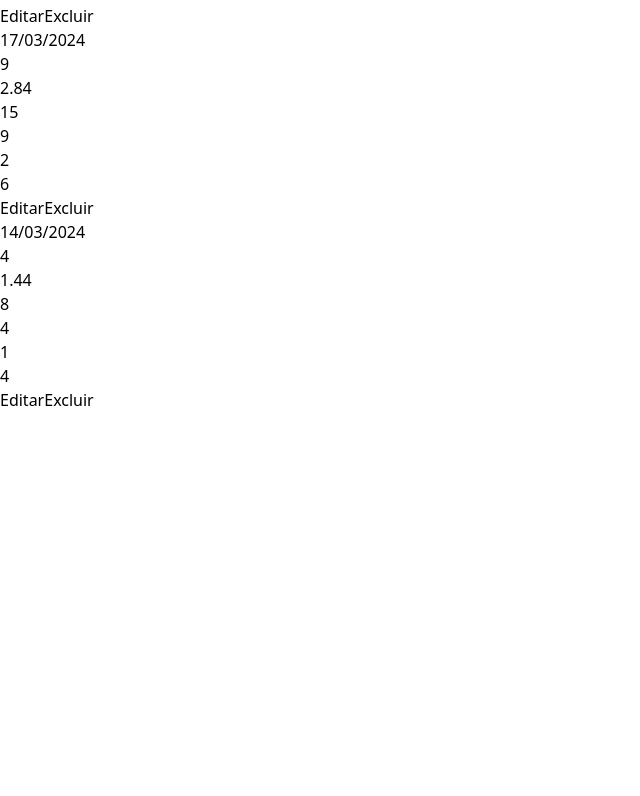
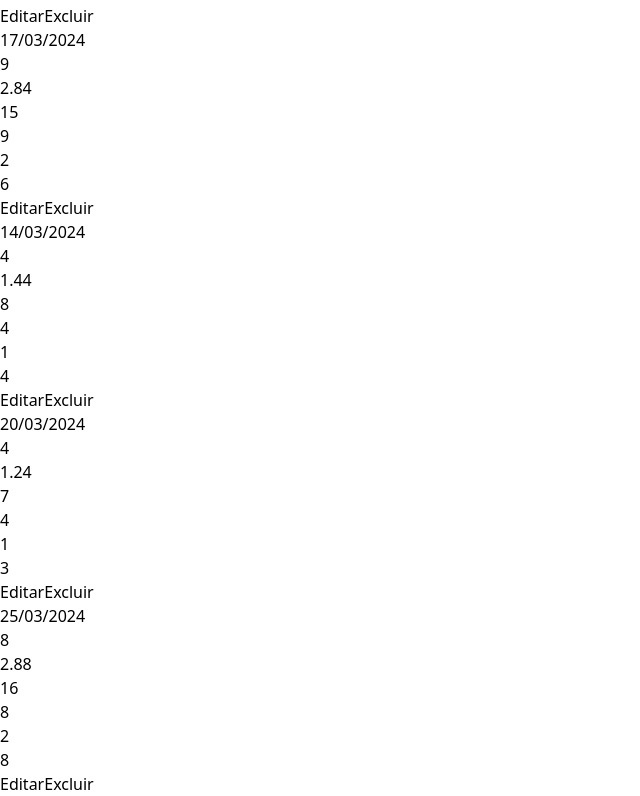
Before and after one commit to HaralanS/churrascometro-react, a React (Vite) app: page / in a window 1280 px wide. Shown: the part 404-1200 px from the top of the page, without its empty margins (0-640 px from the left). Before the commit the page ends 816 px from the top, so only its background shows below. Built offline with nearby package versions, Linux system fonts and the light colour scheme; data requests are answered from the project's data file.

Commit message:
zustand and context added

```diff
--- a/db/db.json
+++ b/db/db.json
@@ -38,6 +38,32 @@
       "mulheres": 2,
       "homens": 2,
       "data": "2024-03-14T03:00:00.000Z"
+    },
+    {
+      "id": "KwBhtThFgnR8U5q82-F_p",
+      "carne": 1.24,
+      "paoDeAlho": 7,
+      "refri": 1,
+      "cerveja": 3,
+      "carvao": 4,
+      "pessoas": 4,
+      "criancas": 1,
+      "mulheres": 2,
+      "homens": 1,
+      "data": "2024-03-20T03:00:00.000Z"
+    },
+    {
+      "id": "Hex-ij6pkQWLkDSixUwU2",
+      "data": "2024-03-25T03:00:00.000Z",
+      "homens": 4,
+      "mulheres": 4,
+      "criancas": 0,
+      "carne": 2.88,
+      "paoDeAlho": 16,
+      "refri": 2,
+      "cerveja": 8,
+      "carvao": 8,
+      "pessoas": 8
     }
   ]
 }
--- a/src/pages/EditarChurras.tsx
+++ b/src/pages/EditarChurras.tsx
@@ -8,6 +8,7 @@ import axios from "axios";
 import Input from "../components/FormChurras/components/Input";
 import PageTitle from "../components/PageTitle/PageTitle";
 import { edit } from "../services/axios.service";
+import { useChurrascosStore } from "../zustand/churrasco.zustand";
 
 interface Inputs {
   data: Date
@@ -25,7 +26,8 @@ const schema = yup.object({
 
 export default function EditChurras() {
   const location = useLocation();
-  const churrasco = location.state.id;
+  const churrasco = location.state.churrasco;
+  const {handleEditChurrasco} = useChurrascosStore();
 
   const {
     register,
@@ -39,8 +41,13 @@ export default function EditChurras() {
 
   const navigate = useNavigate();
 
+  // const onSubmitThis = (data: Inputs) => {
+  //   edit(churrasco, data).then(() => navigate('/'));
+
+  // }
+
   const onSubmitThis = (data: Inputs) => {
-    const editar = edit(churrasco, data).then(() => navigate('/'));
+    handleEditChurrasco(data, churrasco.id).then(() => navigate('/'))
 
   }
 
--- a/src/pages/FormChurras.tsx
+++ b/src/pages/FormChurras.tsx
@@ -8,6 +8,9 @@ import PageTitle from "../components/PageTitle/PageTitle";
 import Input from "../components/FormChurras/components/Input"
 import { postChurras } from "../services/axios.service";
 import { useNavigate } from "react-router-dom";
+import { useChurrascosStore } from "../zustand/churrasco.zustand";
+import { useEffect } from "react";
+
 
 interface Inputs {
   data: Date
@@ -36,21 +39,20 @@ export default function FormChurras() {
   })
 
   const navigate = useNavigate();
+  const {handleCreateChurrascos} = useChurrascosStore();
 
-
-
-  const onSubmitThis = (data: Inputs ) => {
-    const criancas = data.criancas || 0;
-    const soma = data.homens + data.mulheres + criancas;
-    const carne = (data.homens * 0.4) + (data.mulheres * 0.32) + (criancas * 0.2);
-    const paoDeAlho = (data.homens * 2) + (data.mulheres * 2) + (criancas);
-    const refri = Math.ceil(soma / 5);
-    const cerveja = (data.homens + data.mulheres)
-    postChurras({id: nanoid(), carne, paoDeAlho, refri, cerveja, carvao:soma, pessoas: soma, ...data}).then(() => navigate('/'))
-    reset();
-    console.log(data);
-    console.log(errors);
-  }
+  // const onSubmitThis = (data: Inputs ) => {
+  //   const criancas = data.criancas || 0;
+  //   const soma = data.homens + data.mulheres + criancas;
+  //   const carne = (data.homens * 0.4) + (data.mulheres * 0.32) + (criancas * 0.2);
+  //   const paoDeAlho = (data.homens * 2) + (data.mulheres * 2) + (criancas);
+  //   const refri = Math.ceil(soma / 5);
+  //   const cerveja = (data.homens + data.mulheres)
+  //   postChurras({id: nanoid(), carne, paoDeAlho, refri, cerveja, carvao:soma, pessoas: soma, ...data}).then(() => navigate('/'))
+  //   reset();
+  //   console.log(data);
+  //   console.log(errors);
+  // }
 
   function formatDate(date = new Date()) {
     date.setDate(date.getDate() + 1);
@@ -63,11 +65,12 @@ export default function FormChurras() {
     return [year, month, day].join('-');
   }
 
+
   return (
     <>
     <Navbar />
     <PageTitle title="Crie seu Churrasco" />
-    <form className="flex flex-col w-[300px] m-auto mt-[50px] bg-slate-500 p-4 rounded-lg gap-1" onSubmit={handleSubmit(onSubmitThis)} >
+    <form className="flex flex-col w-[300px] m-auto mt-[50px] bg-slate-500 p-4 rounded-lg gap-1" onSubmit={handleSubmit(handleCreateChurrascos)} >
 
       <Input defaultValue={formatDate(new Date())} nameLabel="Data:" name="data" type="date" register={register} error={errors.data}  />
       <Input defaultValue={0} nameLabel="Homens:" name="homens" type="number" register={register} error={errors.homens} />
--- a/src/pages/Home.tsx
+++ b/src/pages/Home.tsx
@@ -26,8 +26,8 @@ export default function Home() {
     handleGetChurrascos();
   }, [])
 
-  const edit = (id: IChurrasco) => {
-    navigate('/editchurras', {state: {id}})
+  const edit = (churrasco: IChurrasco) => {
+    navigate('/editchurras', {state: {churrasco}})
   }
 
   return (
--- a/src/services/axios.service.ts
+++ b/src/services/axios.service.ts
@@ -15,6 +15,6 @@ export const getChurras = async <T>(): Promise<AxiosResponse<T, any>> => {
 
 export const excluir = (ref: any) => axios.delete(`${BASE_URL}${ref}`);
 
-export const edit = (churrasco: any, data:any) => {
-  return axios.put(`${BASE_URL}${churrasco.id}`, ({id: churrasco.id,data:data.data, homens: Number(data.homens), mulheres: Number(data.mulheres), criancas: Number(data.criancas)}))
+export const edit = (id: any, data:any, carne: number, paoDeAlho:number, refri:number, cerveja:number, carvao:number, pessoas:number) => {
+  return axios.put(`${BASE_URL}${id}`, ({id: id,data:data.data, homens: Number(data.homens), mulheres: Number(data.mulheres), criancas: Number(data.criancas), carne, paoDeAlho, refri, cerveja, carvao, pessoas}))
 }
--- a/src/zustand/churrasco.zustand.ts
+++ b/src/zustand/churrasco.zustand.ts
@@ -1,18 +1,22 @@
 import { create } from 'zustand';
-import { IChurrasco } from '../interfaces/ChurrascoResponse.interface';
-import { getChurras } from '../services/axios.service';
-
+import { IChurrasco, Inputs } from '../interfaces/ChurrascoResponse.interface';
+import { getChurras, postChurras, edit } from '../services/axios.service';
+import { nanoid } from 'nanoid'
+import { useNavigate } from 'react-router-dom';
 
 interface ChurrascoState {
   listChurrasco: IChurrasco[];
   setListChurrasco: (value: IChurrasco[]) => void;
-  handleGetChurrascos: () => void;
+  handleGetChurrascos: () => Promise<void>;
+  handleCreateChurrascos: (data: Inputs) => Promise<void>;
+  handleEditChurrasco: (data: Inputs, churrasco: string) => Promise<void>;
+
 }
 
 const useChurrascosStore = create<ChurrascoState>()(
   (set: any, get: any) => ({
       listChurrasco: [],
-      setListChurrasco: (value: any) => {
+      setListChurrasco: (value) => {
           set({ listChurrasco: value })
       },
       handleGetChurrascos: async () => {
@@ -20,7 +24,36 @@ const useChurrascosStore = create<ChurrascoState>()(
           const resp = await getChurras<IChurrasco[]>();
           setListChurrasco(resp.data);
           // set({ list: resp.data })
+      },
+      handleCreateChurrascos: async (data) => {
+        const criancas = data.criancas || 0;
+        const soma = data.homens + data.mulheres + criancas;
+        const carne = (data.homens * 0.4) + (data.mulheres * 0.32) + (criancas * 0.2);
+        const paoDeAlho = (data.homens * 2) + (data.mulheres * 2) + (criancas);
+        const refri = Math.ceil(soma / 5);
+        const cerveja = (data.homens + data.mulheres);
+        await postChurras({id: nanoid(), carne, paoDeAlho, refri, cerveja, carvao:soma, pessoas: soma, ...data});
+      },
+      handleEditChurrasco: async (data, churrasco) => {
+        const criancas = data.criancas || 0;
+        const soma = data.homens + data.mulheres + criancas;
+        const carne = (data.homens * 0.4) + (data.mulheres * 0.32) + (criancas * 0.2);
+        const paoDeAlho = (data.homens * 2) + (data.mulheres * 2) + (criancas);
+        const refri = Math.ceil(soma / 5);
+        const cerveja = (data.homens + data.mulheres);
+        await edit(churrasco, data, carne, paoDeAlho, refri, cerveja, soma, soma);
       }
+
   }))
 
   export {useChurrascosStore}
+
+  // handleCreateChurrascos: async (data) => {
+  //   const criancas = data.criancas || 0;
+  //   const soma = data.homens + data.mulheres + criancas;
+  //   const carne = (data.homens * 0.4) + (data.mulheres * 0.32) + (criancas * 0.2);
+  //   const paoDeAlho = (data.homens * 2) + (data.mulheres * 2) + (criancas);
+  //   const refri = Math.ceil(soma / 5);
+  //   const cerveja = (data.homens + data.mulheres)
+  //   postChurras({id: nanoid(), carne, paoDeAlho, refri, cerveja, carvao:soma, pessoas: soma, ...data}).then(() => navigate('/'));
+  //   console.log(data);
```
Also changed, not shown: src/interfaces/ChurrascoResponse.interface.ts (+7 -0 lines).
